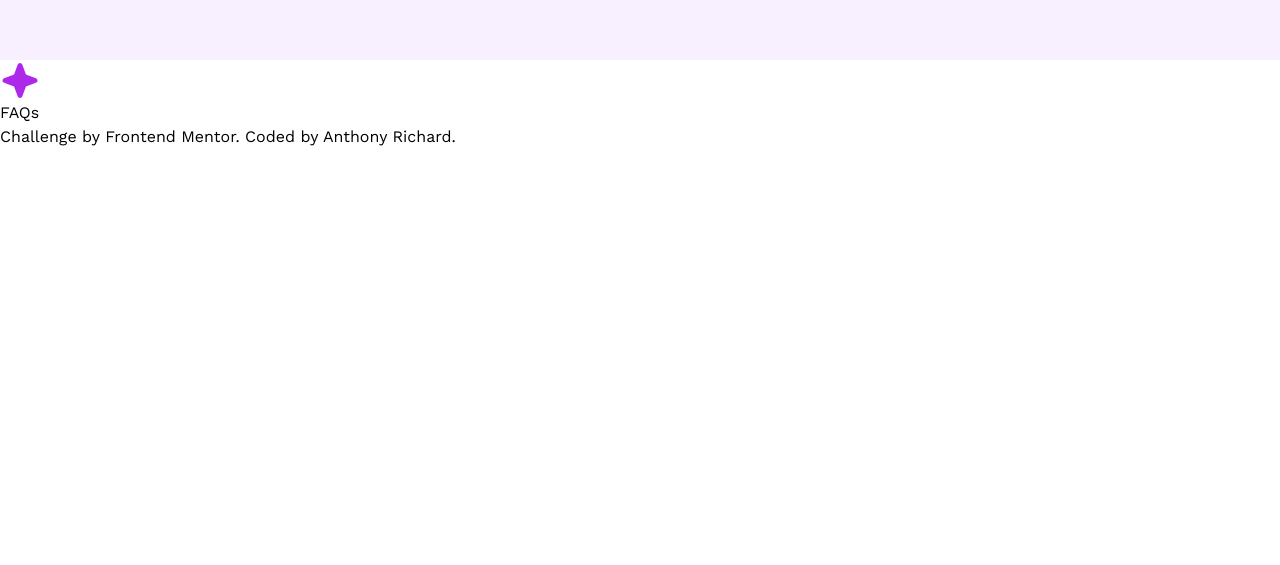
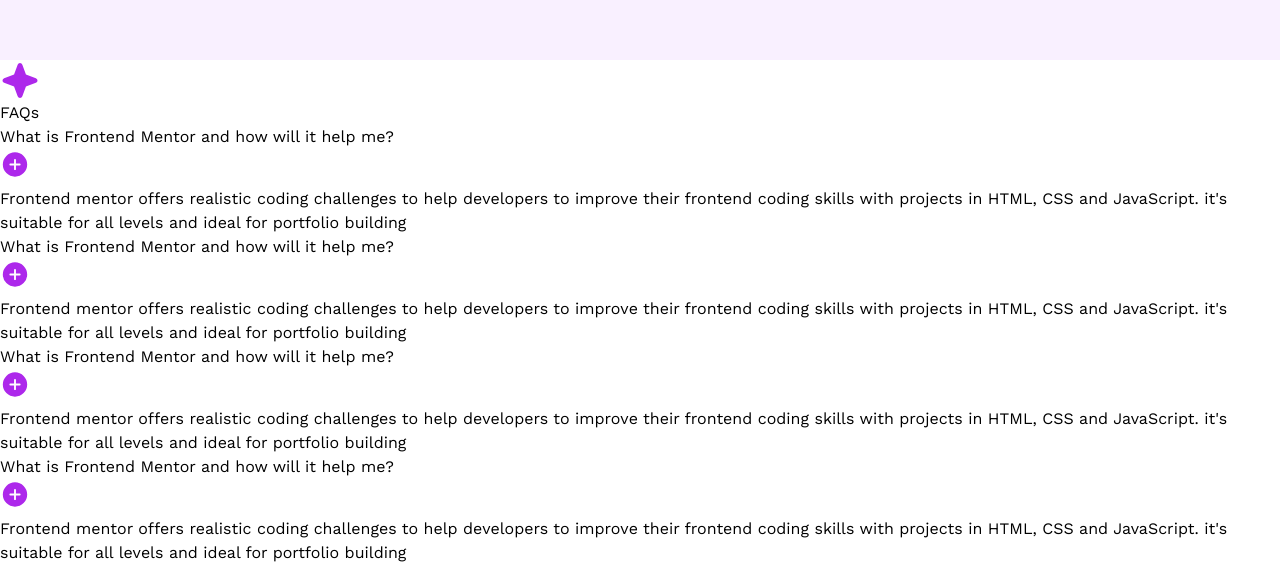
Before and after one commit to R-clout/faq-accordion-main, a website: page index.html in a window 1280 px wide. Shown: the part 740-1305 px from the top of the page. Before the commit the page ends 889 px from the top, so only its background shows below. Drawn offline with nearby package versions, Linux system fonts and the light colour scheme.

Commit message:
add button functionality

```diff
--- a/index.html
+++ b/index.html
@@ -1,14 +1,18 @@
 <!DOCTYPE html>
 <html lang="en">
+
 <head>
   <meta charset="UTF-8">
-  <meta name="viewport" content="width=device-width, initial-scale=1.0"> <!-- displays site properly based on user's device -->
+  <meta name="viewport" content="width=device-width, initial-scale=1.0">
+  <!-- displays site properly based on user's device -->
 
   <link rel="icon" type="image/png" sizes="32x32" href="./assets/images/favicon-32x32.png">
 
   <title>Frontend Mentor | FAQ accordion</title>
-   <link href="./src/output.css" rel="stylesheet">
+  <link href="./src/output.css" rel="stylesheet">
+  <script src="https://unpkg.com/hyperscript.org@0.9.14"></script>
 </head>
+
 <body class="h-screen relative font-workSans">
   <div class="h-[50%] bg-[url('/assets/images/background-pattern-mobile.svg')] bg-cover bg-center bg-no-repeat">
 
@@ -18,15 +22,51 @@
   </div>
   <div class="">
     <div>
-      <img src="./assets/images/icon-star.svg" loading="lazy" alt="star-icon"/>
+      <img src="./assets/images/icon-star.svg" loading="lazy" alt="star-icon" />
       <h1>FAQs</h1>
     </div>
 
-
-  </div>
-  <div class="attribution">
-    Challenge by <a href="https://www.frontendmentor.io?ref=challenge" target="_blank">Frontend Mentor</a>.
-    Coded by <a href="#">Anthony Richard</a>.
+    <div>
+      <div>
+        <div>
+          <h2>What is Frontend Mentor and how will it help me?</h2>
+          <button _="on click toggle .hidden on next <p/>">
+            <img src="./assets/images/icon-plus.svg" />
+          </button>
+          <p>Frontend mentor offers realistic coding challenges to help developers to improve their frontend
+            coding skills with projects in HTML, CSS and JavaScript. it's suitable for all levels and ideal for
+            portfolio building</p>
+        </div>
+        <div>
+          <h2>What is Frontend Mentor and how will it help me?</h2>
+          <button _="on click toggle .hidden on next <p/>">
+            <img src="./assets/images/icon-plus.svg" />
+          </button>
+          <p>Frontend mentor offers realistic coding challenges to help developers to improve their frontend
+            coding skills with projects in HTML, CSS and JavaScript. it's suitable for all levels and ideal for
+            portfolio building</p>
+        </div>
+        <div>
+          <h2>What is Frontend Mentor and how will it help me?</h2>
+          <button _="on click toggle .hidden on next <p/>">
+            <img src="./assets/images/icon-plus.svg" />
+          </button>
+          <p class="">Frontend mentor offers realistic coding challenges to help developers to improve their frontend
+            coding skills with projects in HTML, CSS and JavaScript. it's suitable for all levels and ideal for
+            portfolio building</p>
+        </div>
+        <div>
+          <h2>What is Frontend Mentor and how will it help me?</h2>
+          <button _="on click toggle .hidden on next <p/>">
+            <img src="./assets/images/icon-plus.svg" />
+          </button>
+          <p>Frontend mentor offers realistic coding challenges to help developers to improve their frontend
+            coding skills with projects in HTML, CSS and JavaScript. it's suitable for all levels and ideal for
+            portfolio building</p>
+        </div>
+      </div>
+    </div>
   </div>
 </body>
+
 </html>
```
Also changed, not shown: src/output.css.
